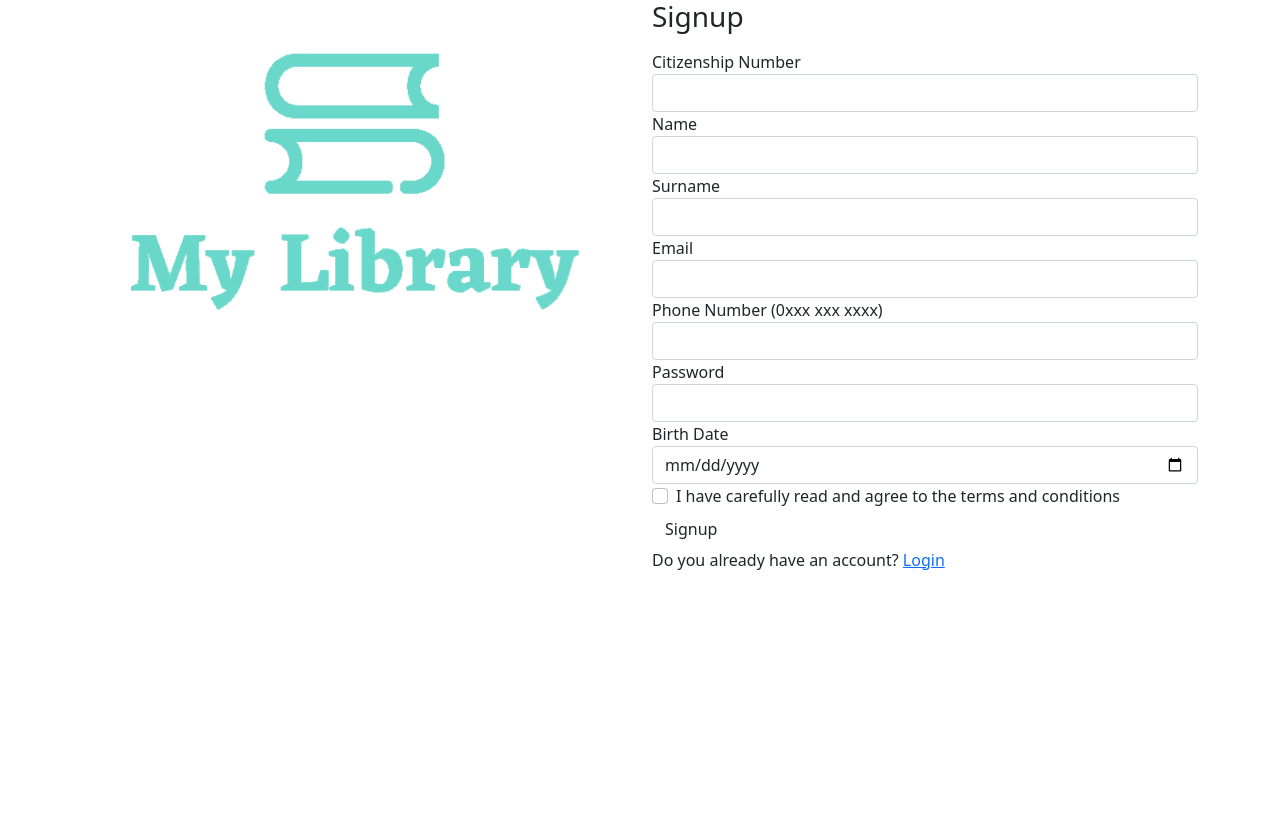
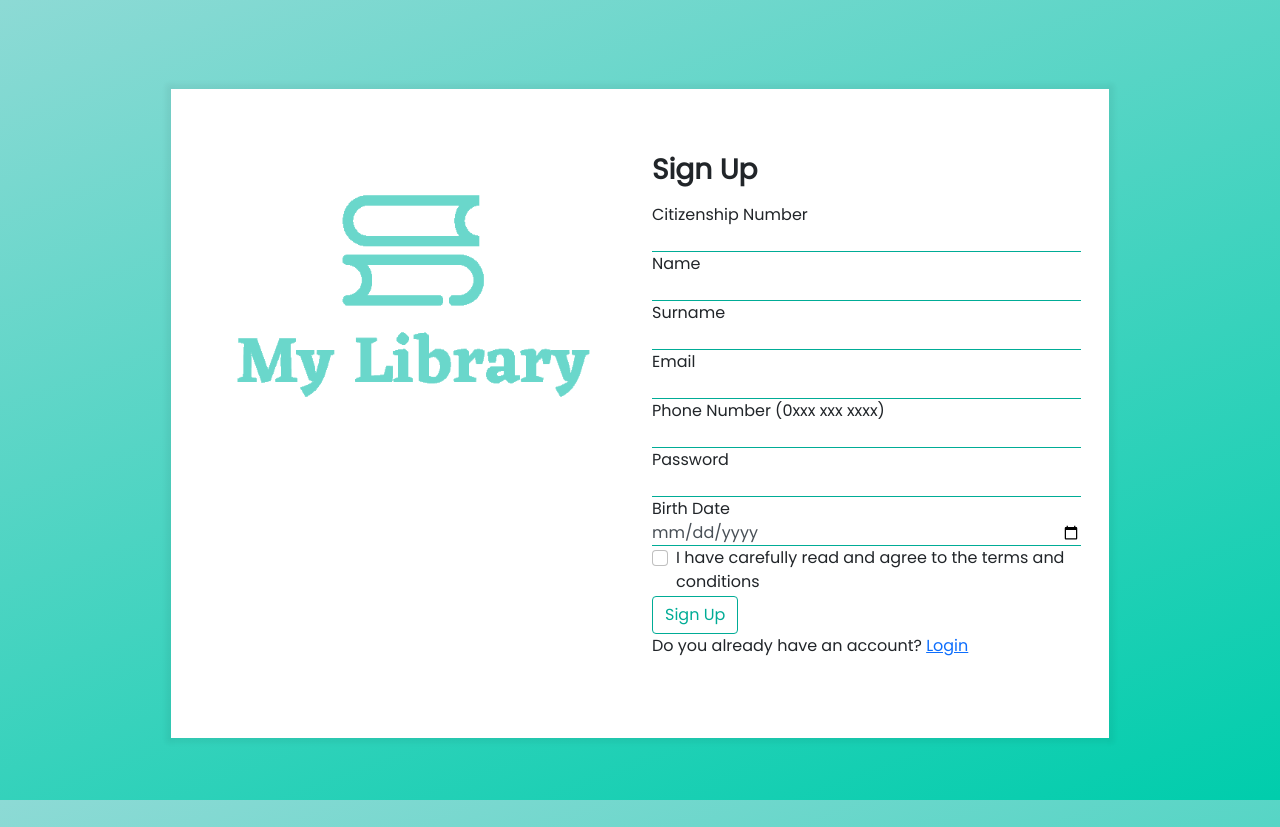
Before and after one commit to alperenorhan/LibraryApp, a plain HTML site: page Frontend/signup.html in a window 1280 px wide. Before the commit the page ends 800 px from the top, so only its background shows below. Drawn offline with nearby package versions, Linux system fonts and the light colour scheme.

Commit message:
Add files via upload

```diff
--- a/Frontend/signup.html
+++ b/Frontend/signup.html
@@ -9,7 +9,7 @@
     <!-- Bootstrap CSS -->
     <link href="https://cdn.jsdelivr.net/npm/bootstrap@5.0.0/dist/css/bootstrap.min.css" rel="stylesheet"
         integrity="sha384-wEmeIV1mKuiNpC+IOBjI7aAzPcEZeedi5yW5f2yOq55WWLwNGmvvx4Um1vskeMj0" crossorigin="anonymous">
-    <link rel="stylesheet" href="./css/loginstyle.css">
+    <link rel="stylesheet" href="./css/forms.css">
 
     <title>My Library | Signup</title>
 </head>
@@ -21,7 +21,7 @@
                 <img src="./assets/logo.png" class="img-fluid" alt="image">
             </div>
             <div class="col-md-6">
-                <h3 class="signin-text mb-3">Signup</h3>
+                <h3 class="signin-text mb-3">Sign Up</h3>
                 <form>
                     <div class="form-group">
                         <label for="citizenshipnumber">Citizenship Number</label>
@@ -56,7 +56,7 @@
                         <label class="form-check-label" for="checkbox">I have carefully read and agree to the terms and
                             conditions</label>
                     </div>
-                    <button class="btn btn-class">Signup</button>
+                    <button class="btn btn-class">Sign Up</button>
                     <p>Do you already have an account? <a href="login.html">Login</a></p>
                 </form>
             </div>
```
Also changed, not shown: Frontend/books.html (+1 -1 lines), Frontend/libraries.html (+1 -1 lines), Frontend/login.html (+1 -1 lines), Frontend/staff.html (+1 -1 lines), Frontend/index.html (line endings or trailing spaces).
